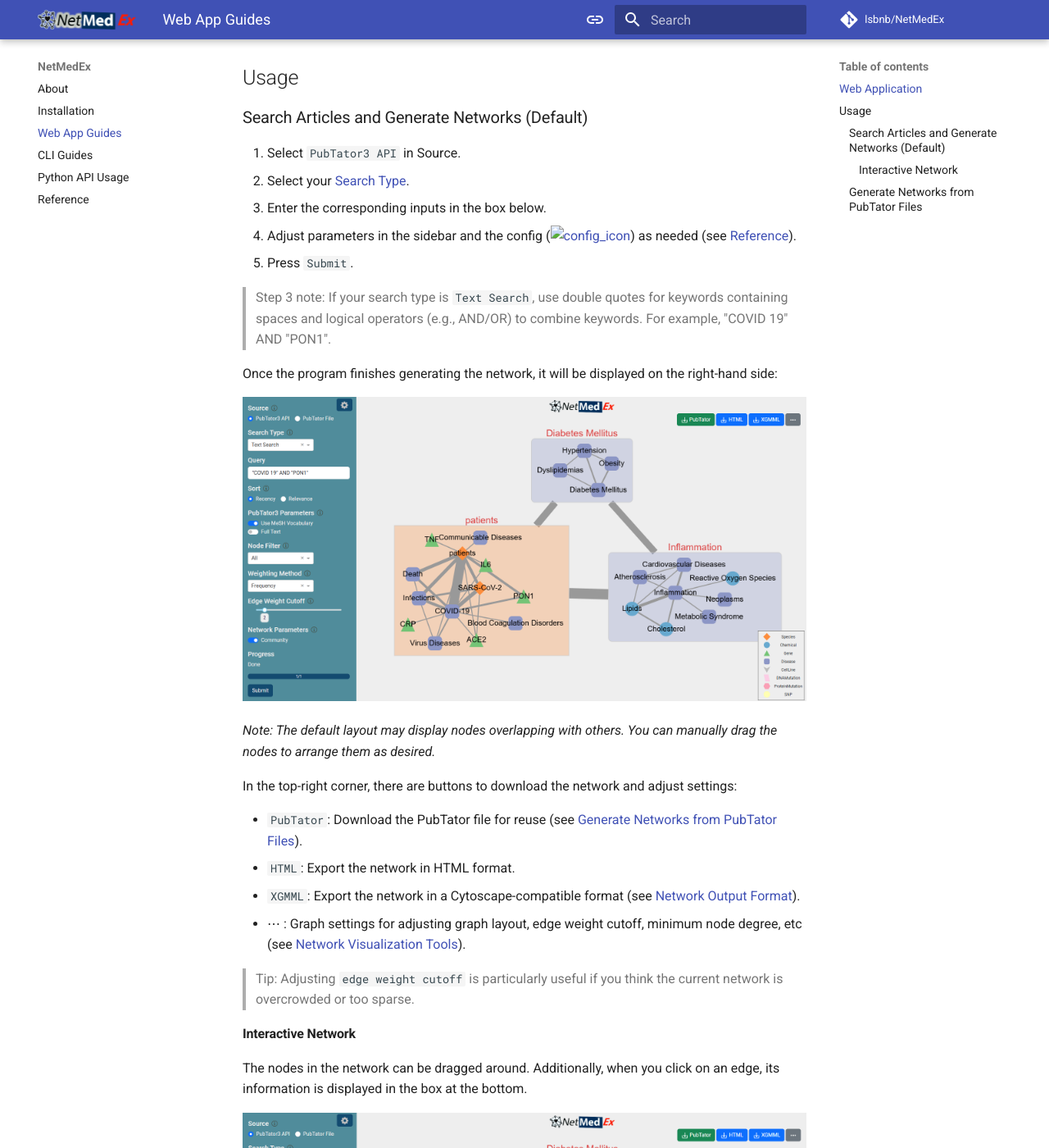
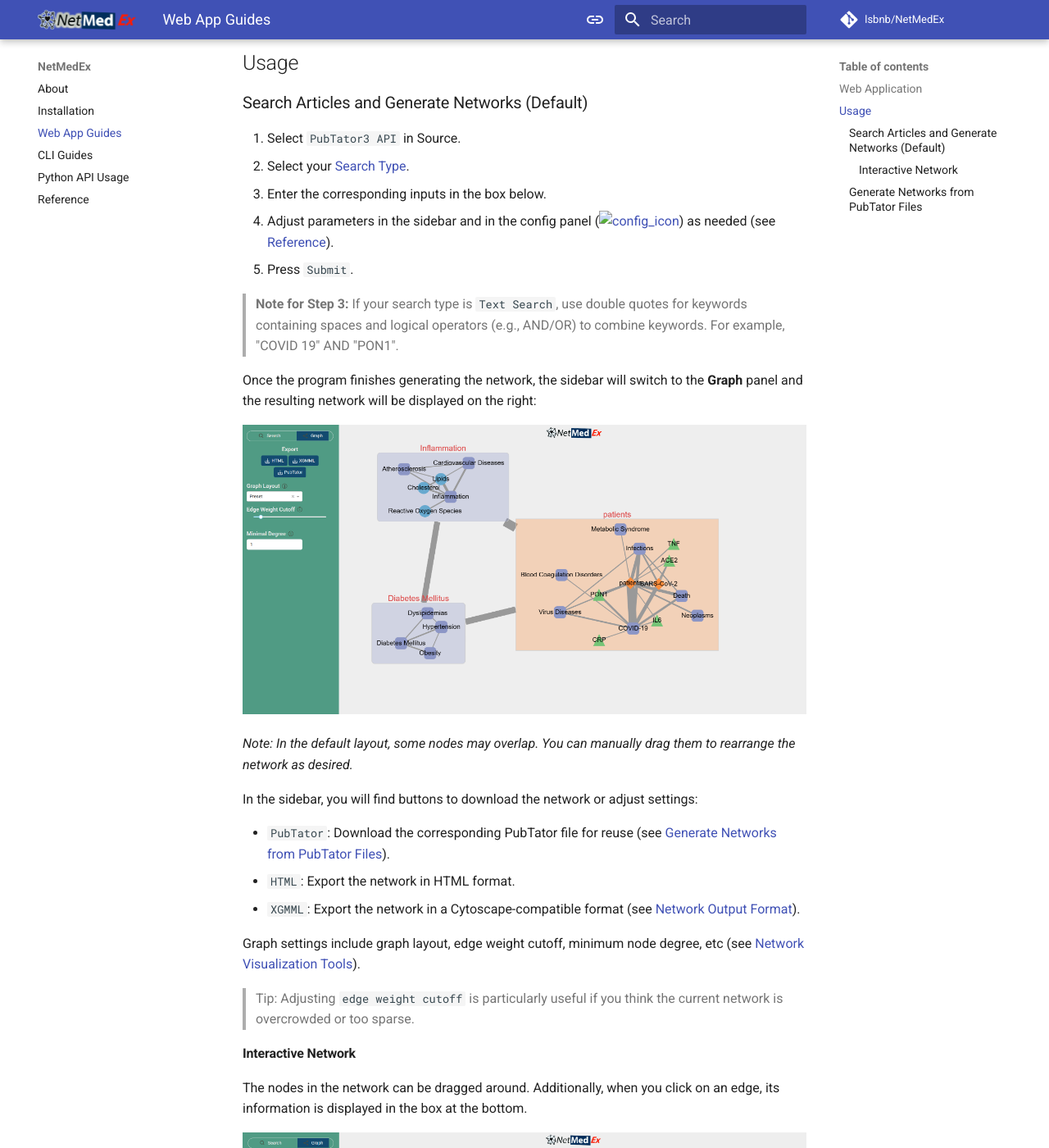
Before and after one commit to yehzx/NetMedEx, an MkDocs documentation site: the page built from docs/web_app_guides.md, in a window 1280 px wide and 1400 px high, scrolled down 719 px. Shown: the whole window at 82% size. Built offline with MkDocs 1.6.1 and Material for MkDocs 9.7.7, drawn with Linux system fonts in a browser that asks for light colours; comment, search, counter and statistics services are not loaded; some of the changed text lies outside the part shown.

Commit message:
Update docs

```diff
--- a/docs/web_app_guides.md
+++ b/docs/web_app_guides.md
@@ -1,40 +1,40 @@
 ## Web Application
 
-This is the typical interface when you open the app in your browser.
+This is the typical interface when you open the app in your browser (`NetMedEx v0.3.0`).
 
-![NetMedEx Interface](./img/netmedex_interface.jpeg)
+![NetMedEx Interface](./img/netmedex_interface.png)
 
-*Note: The interface may differ slightly between versions.*
-
+_Note: The interface may vary slightly between versions._
 
 The interface consists of a sidebar (background: <span style="display:inline-block; width:10px; height:10px; background-color:#518c9c;"></span>) and a region for network display (background: <span style="display:inline-block; width:10px; height:10px; background-color:#eeeeee;"></span>).
 
 ## Usage
 
 ### Search Articles and Generate Networks (Default)
+
 1. Select `PubTator3 API` in Source.
 2. Select your [Search Type](reference.md#search-type).
 3. Enter the corresponding inputs in the box below.
-4. Adjust parameters in the sidebar and the config (<img src="img/icon_config.svg" alt="config_icon" width="10px"/>) as needed (see [Reference](reference.md)).
+4. Adjust parameters in the sidebar and in the config panel (<img src="img/icon_config.svg" alt="config_icon" width="10px"/>) as needed (see [Reference](reference.md)).
 5. Press `Submit`.
 
->Step 3 note: If your search type is `Text Search`, use double quotes for keywords containing spaces and logical operators (e.g., AND/OR) to combine keywords. For example, "COVID 19" AND "PON1".
+> **Note for Step 3:** If your search type is `Text Search`, use double quotes for keywords containing spaces and logical operators (e.g., AND/OR) to combine keywords. For example, "COVID 19" AND "PON1".
 
-Once the program finishes generating the network, it will be displayed on the right-hand side:
+Once the program finishes generating the network, the sidebar will switch to the **Graph** panel and the resulting network will be displayed on the right:
 
 ![NetMedEx Network](img/netmedex_network.png)
 
-*Note: The default layout may display nodes overlapping with others. You can manually drag the nodes to arrange them as desired.*
+_Note: In the default layout, some nodes may overlap. You can manually drag them to rearrange the network as desired._
 
-In the top-right corner, there are buttons to download the network and adjust settings:
+In the sidebar, you will find buttons to download the network or adjust settings:
 
-* `PubTator`: Download the PubTator file for reuse (see [Generate Networks from PubTator Files](#generate-networks-from-pubtator-files)).
-* `HTML`: Export the network in HTML format.
-* `XGMML`: Export the network in a Cytoscape-compatible format (see [Network Output Format](reference.md#network-output-format)).
-* &#8943; : Graph settings for adjusting graph layout, edge weight cutoff, minimum node degree, etc (see [Network Visualization Tools](reference.md#network-visualization-tools-web-app-only)).
+- `PubTator`: Download the corresponding PubTator file for reuse (see [Generate Networks from PubTator Files](#generate-networks-from-pubtator-files)).
+- `HTML`: Export the network in HTML format.
+- `XGMML`: Export the network in a Cytoscape-compatible format (see [Network Output Format](reference.md#network-output-format)).
 
->Tip: Adjusting `edge weight cutoff` is particularly useful if you think the current network is overcrowded or too sparse.
+Graph settings include graph layout, edge weight cutoff, minimum node degree, etc (see [Network Visualization Tools](reference.md#network-visualization-tools-web-app-only)).
 
+> Tip: Adjusting `edge weight cutoff` is particularly useful if you think the current network is overcrowded or too sparse.
 
 #### Interactive Network
 
@@ -50,7 +50,7 @@
 
 The downloaded PubTator files can be reused to generate networks without performing article searches. To generate networks from PubTator files:
 
-1. Select `PubTator File` in Source.
+1. Switch to the `Search` panel and select `PubTator File` in Source.
 2. Upload the PubTator file.
-2. Adjust the parameters as needed (see [Reference](reference.md)).
-3. Press `Submit`.
+3. Adjust the parameters as needed (see [Reference](reference.md)).
+4. Press `Submit`.
--- a/pyproject.toml
+++ b/pyproject.toml
@@ -55,6 +55,7 @@
   "pytest-mock",
   "ruff==0.8.0",
   "pre-commit",
+  "mkdocs",
 ]
 
 [project.scripts]
```
Also changed, not shown: docs/index.md (+2 -2 lines), docs/installation.md (+2 -2 lines), docs/img/netmedex_edge-info.png, docs/img/netmedex_interface.jpeg (deleted), docs/img/netmedex_interface.png (added), docs/img/netmedex_network.png, 1 other file.
